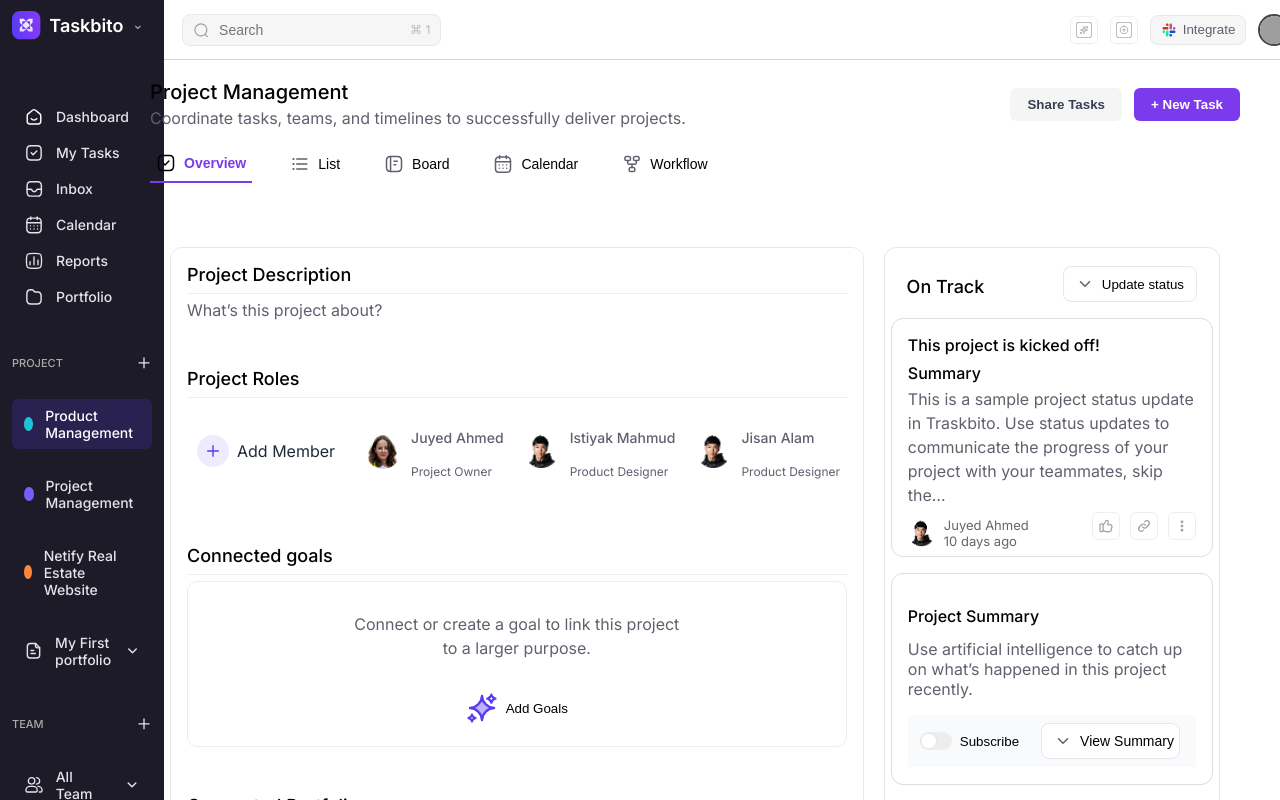
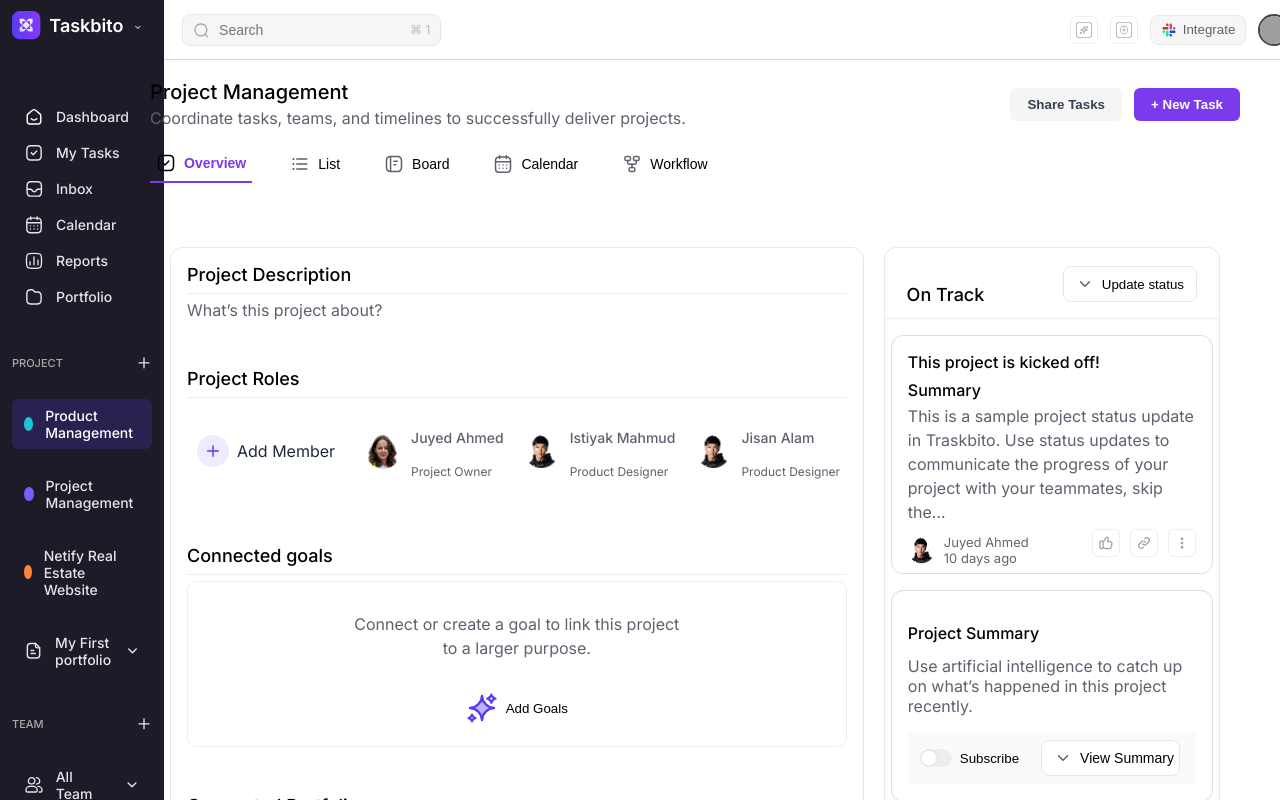
Before and after one commit to Vintaverse-k/CRM-Vinta, a React (Vite) app: page /productmanagement in a window 1280 px wide. Shown: the top 800 px of the page. Built offline with nearby package versions, Linux system fonts and the light colour scheme; grey boxes are pictures that could not be loaded.

Commit message:
change the css product management

```diff
--- a/src/Components/ProductManagement/Overview.jsx
+++ b/src/Components/ProductManagement/Overview.jsx
@@ -1,4 +1,4 @@
-"use client";
+
 import React from "react";
 import "../../styles/Product/Product.css";
 
--- a/src/styles/Product/Product.css
+++ b/src/styles/Product/Product.css
@@ -173,6 +173,7 @@
   align-items: center;
   justify-content: space-between;
   padding: 2px 2px 0 2px;
+  border-bottom: 1px solid #eee;
 }
 
 .on-track-label {
@@ -196,6 +197,7 @@
   border-radius: 8px;
   cursor: pointer;
   margin-top: 16px;
+  margin-bottom: 16px;
   margin-right: 20px;
 }
 
```
